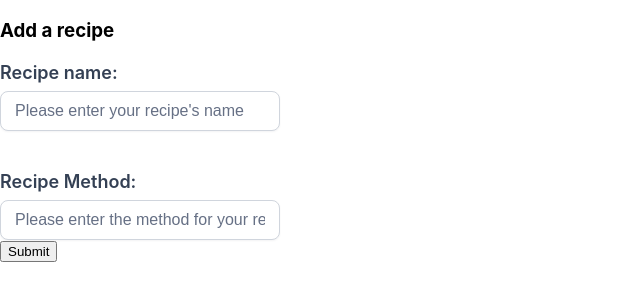
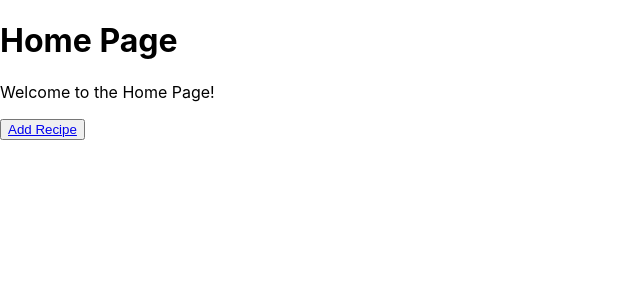
Before and after one commit to jamescutts0801/GlutenFreeProject, a React (Create React App) app in the folder frontend/: page / in a window 1280 px wide. Shown: the top 300 px of the page, without its empty margins (0-640 px from the left). Built offline with nearby package versions, Linux system fonts and the light colour scheme; the HTML template or start-up script is replaced by a standard one.

Commit message:
Added an homepage, ant the neccessary components to route to the add recipe page

```diff
--- a/frontend/package.json
+++ b/frontend/package.json
@@ -46,6 +46,7 @@
     ]
   },
   "devDependencies": {
+    "@types/react-router-dom": "^5.3.3",
     "@typescript-eslint/eslint-plugin": "^8.33.0",
     "@typescript-eslint/parser": "^8.33.0"
   }
--- a/frontend/src/App.css
+++ b/frontend/src/App.css
@@ -31,15 +31,3 @@ input::placeholder {
   font-weight: 400;
   color: #667085;
 }
-
-/* Input field focus */
-input:focus {
-}
-
-.error {
-  color: #db4437;
-  font-size: 14px;
-  font-weight: 400;
-  margin-left: 12px;
-  margin-top: 4px;
-}
--- a/frontend/src/App.tsx
+++ b/frontend/src/App.tsx
@@ -1,60 +1,10 @@
-import React, { FormEvent, useState } from 'react'
-import './App.css';
-import TextField from './components/TextField';
-import axios from 'axios';
+import React from 'react';
+import AppRoutes from './routes/Routes';
 
-const App: React.FC = () => {
-  const [formData, setFormData] = useState({
-    recipeName: "",
-    recipeMethod: ""
-  })
+const App: React.FC = () => (
+  <div>
+    <AppRoutes />
+  </div>
+);
 
-  const handleInputChange = (e: { target: { name: any; value: any; }; }) => {
-    const { name, value } = e.target;
-    setFormData((prevFormData) => ({
-      ...prevFormData,
-      [name]: value,
-    }));
-  }
-
-  async function handleSubmit(e: FormEvent<HTMLFormElement>) {
-    e.preventDefault();
-
-    await axios({
-      method: "post",
-      url: "http://localhost:8080/upload-recipe",
-      data: formData,
-      headers: {
-        'Content-Type': 'application/json'
-      },
-    });
-  }
-
-  return (
-    <div className="page-center">
-      <form onSubmit={handleSubmit}>
-        <h3 className="form-title">Add a recipe</h3>
-        <TextField
-          type="text"
-          label="Recipe name: "
-          value={formData.recipeName}
-          name="recipeName"
-          onChange={handleInputChange}
-          placeholder="Please enter your recipe's name"
-        />
-        <br/>
-        <TextField
-          type="text"
-          label="Recipe Method: "
-          value={formData.recipeMethod}
-          name="recipeMethod"
-          onChange={handleInputChange}
-          placeholder="Please enter the method for your recipe"
-        />
-        <button type="submit">Submit</button>
-      </form>
-    </div>
-  )
-}
-
-export default App
+export default App;
--- /dev/null
+++ b/frontend/src/pages/AddRecipe.tsx
@@ -0,0 +1,60 @@
+import React, { FormEvent, useState } from 'react'
+import '../App.css';
+import TextField from '../components/TextField';
+import axios from 'axios';
+
+const AddRecipe: React.FC = () => {
+  const [formData, setFormData] = useState({
+    recipeName: "",
+    recipeMethod: ""
+  })
+
+  const handleInputChange = (e: { target: { name: any; value: any; }; }) => {
+    const { name, value } = e.target;
+    setFormData((prevFormData) => ({
+      ...prevFormData,
+      [name]: value,
+    }));
+  }
+
+  async function handleSubmit(e: FormEvent<HTMLFormElement>) {
+    e.preventDefault();
+
+    await axios({
+      method: "post",
+      url: "http://localhost:8080/upload-recipe",
+      data: formData,
+      headers: {
+        'Content-Type': 'application/json'
+      },
+    });
+  }
+
+  return (
+    <div className="page-center">
+      <form onSubmit={handleSubmit}>
+        <h3 className="form-title">Add a recipe</h3>
+        <TextField
+          type="text"
+          label="Recipe name: "
+          value={formData.recipeName}
+          name="recipeName"
+          onChange={handleInputChange}
+          placeholder="Please enter your recipe's name"
+        />
+        <br/>
+        <TextField
+          type="text"
+          label="Recipe Method: "
+          value={formData.recipeMethod}
+          name="recipeMethod"
+          onChange={handleInputChange}
+          placeholder="Please enter the method for your recipe"
+        />
+        <button type="submit">Submit</button>
+      </form>
+    </div>
+  )
+}
+
+export default AddRecipe
--- /dev/null
+++ b/frontend/src/pages/Home.tsx
@@ -0,0 +1,14 @@
+import React from 'react';
+import { Link } from 'react-router-dom';
+
+const Home: React.FC = () => {
+    return (
+    <div>
+     <h1>Home Page</h1>
+     <p>Welcome to the Home Page!</p>
+     <button><Link to="/add-recipe">Add Recipe</Link></button>
+   </div>
+    )
+}
+
+export default Home
--- /dev/null
+++ b/frontend/src/routes/Routes.tsx
@@ -0,0 +1,15 @@
+ import React from 'react';
+ import { BrowserRouter as Router, Route, Routes } from 'react-router-dom';
+ import Home from '../pages/Home';
+ import AddRecipe from '../pages/AddRecipe';
+
+ const AppRoutes: React.FC = () => (
+   <Router>
+     <Routes>
+       <Route path="/" element={<Home />} />
+       <Route path="/add-recipe" element={<AddRecipe />} />
+     </Routes>
+   </Router>
+ );
+
+ export default AppRoutes;
```
Also changed, not shown: 1 other file (tests, documents, lock files or other folders).
